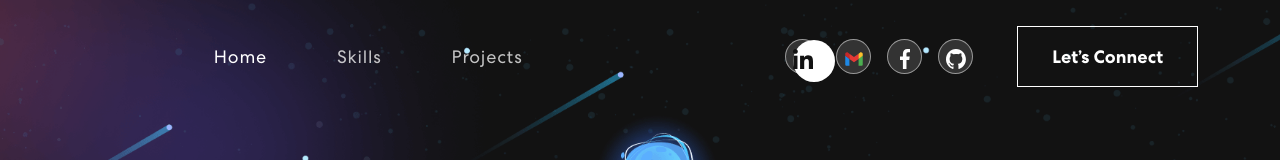
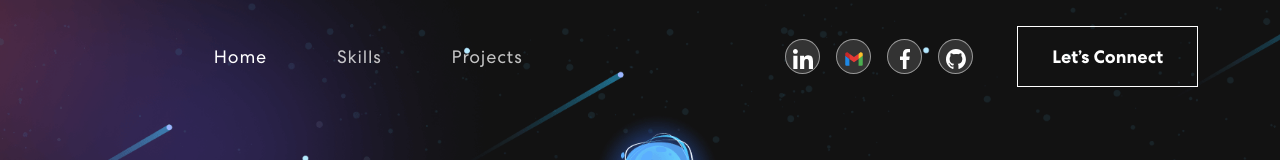
Before and after one commit to ruhul321/Portfolio, a React (Create React App) app in the folder Frontend/: page / in a window 1280 px wide. In both pictures the pointer is over the picture 802 px from the left and 59 px from the top of the page. Shown: the top 160 px of the page. Built offline with nearby package versions, Linux system fonts and the light colour scheme.

Commit message:
added hover changes

```diff
--- a/Frontend/src/App.css
+++ b/Frontend/src/App.css
@@ -151,7 +151,6 @@ span.navbar-text {
   transition: 0.3s ease-in-out;
 }
 .social-icon a:hover::before {
-  transform: scale(1);
 }
 .social-icon a img {
   width: 40%;
@@ -159,8 +158,9 @@ span.navbar-text {
   transition: 0.3s ease-in-out;
 }
 .social-icon a:hover img {
-  filter: brightness(0) saturate(100%) invert(0%) sepia(7%) saturate(98%)
-    hue-rotate(346deg) brightness(95%) contrast(86%);
+  /* filter: brightness(0) saturate(100%) invert(0%) sepia(7%) saturate(98%)
+    hue-rotate(346deg) brightness(95%) contrast(86%); */
+  filter: none;
 }
 .navbar-text button {
   font-weight: 700;
```
